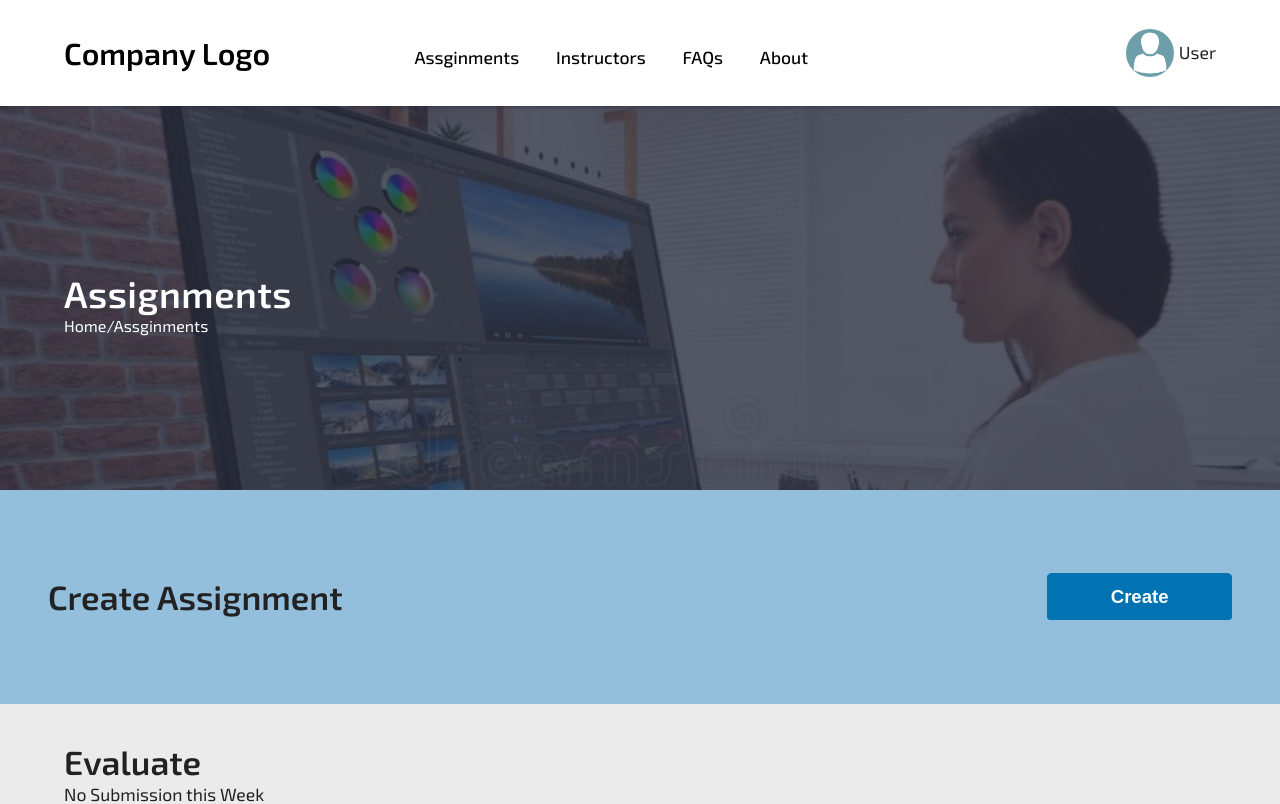
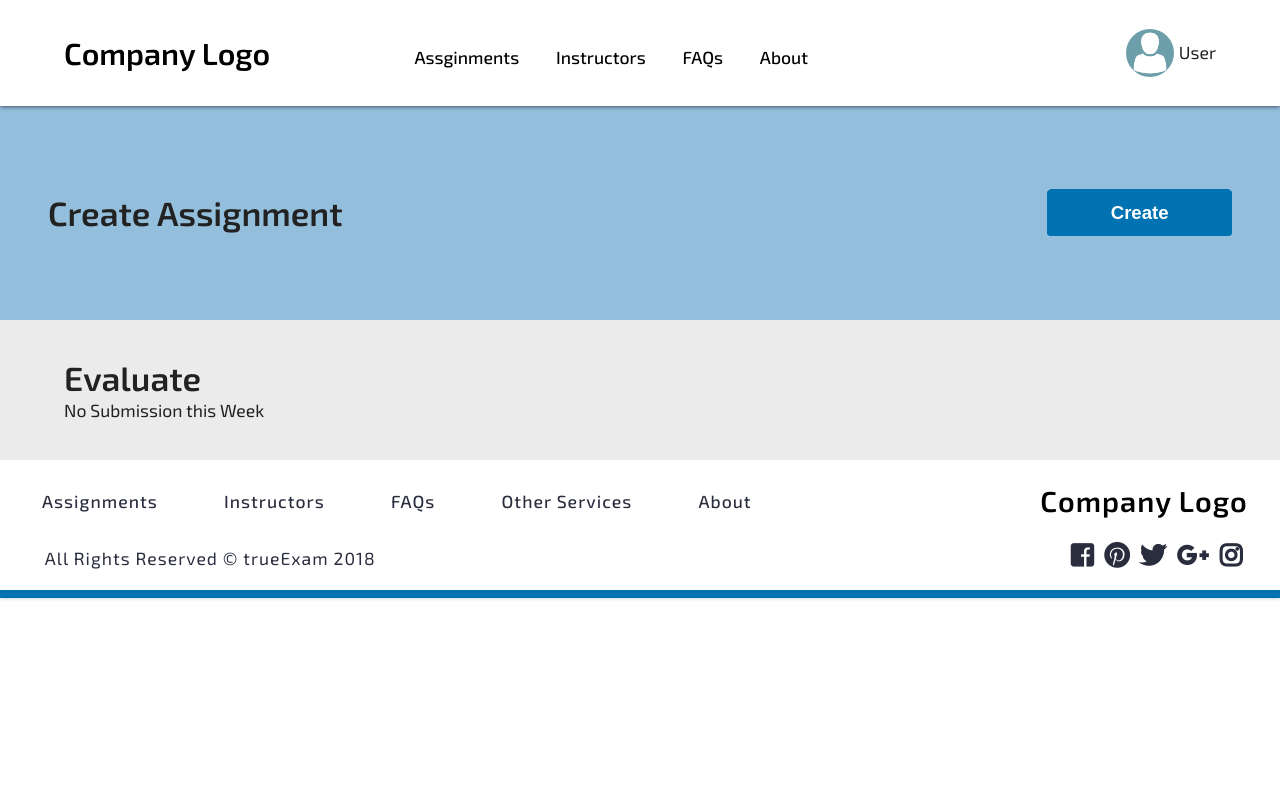
Before and after one commit to soorajarsn/True-exam, a React (Vite) app: page /assignments in a window 1280 px wide. Shown: the top 804 px of the page. Built offline with nearby package versions, Linux system fonts and the light colour scheme; sample sign-in values are in the browser's storage.

Commit message:
remove hero-section from only-instructor view to both

```diff
--- a/src/components/AssignmentViewInstructor.js
+++ b/src/components/AssignmentViewInstructor.js
@@ -1,23 +1,8 @@
 import React from "react";
 // import { Link } from "react-router-dom";
-import img1 from "./images/img1.jpg";
-import img2 from "./images/img2.jpg";
 function AssignmentViewInstructor() {
   return (
     <div className="assignment-container-instructor-main full-width flex flex-column">
-      <div className="hero full-width">
-        <div className="hero-img-container">
-          <img className=" sm-visible md-visible" src={img1} alt="" />
-          {/* <img className="hidden sm-visible" src={img2} alt="" /> */}
-        </div>
-        <div className="overlay"></div>
-        <div className="content-container container full-width flex">
-          <div className="content flex flex-column limit-width full-width">
-            <h1>Assignments</h1>
-            <span>Home/Assginments</span>
-          </div>
-        </div>
-      </div>
       <div className="assignment-create full-width flex">
         <div className="create flex flex-column container full-width limit-width">
           <h2 className="">Create Assignment</h2>
```
